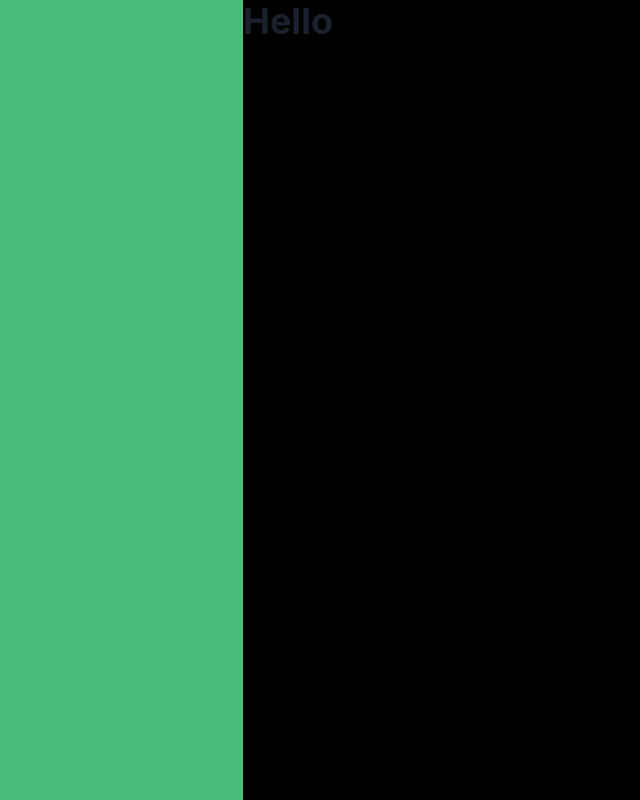
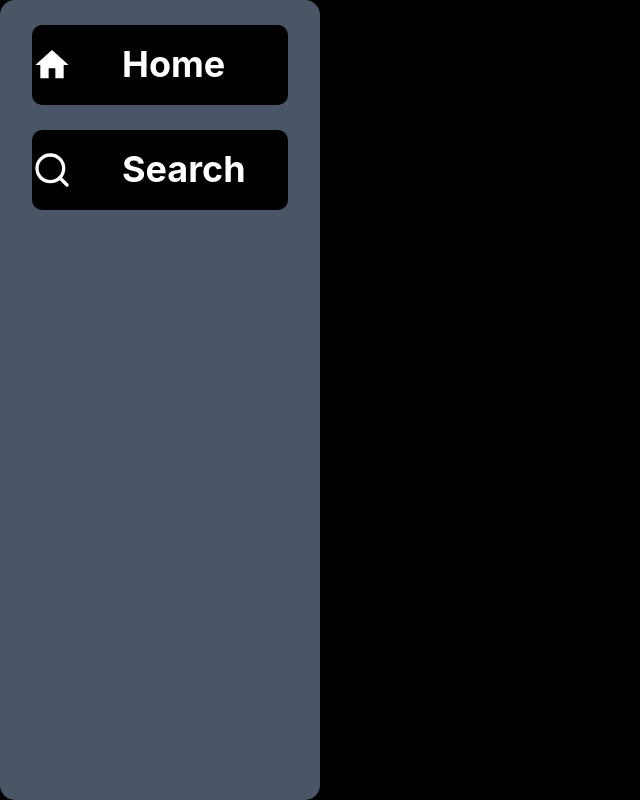
Before and after one commit to VedangKanade20/Spotify-Clone, a React (Create React App) app in the folder clientt/: page / in a window 1280 px wide. Shown: the whole page, without its empty margins (0-640 px from the left). Built offline with nearby package versions, Linux system fonts and the light colour scheme.

Commit message:
1st attempt to design sidebar

```diff
--- a/clientt/src/components/Sidebar.js
+++ b/clientt/src/components/Sidebar.js
@@ -0,0 +1,50 @@
+import { Divider, Flex, Heading } from "@chakra-ui/react";
+import { FiSearch } from "react-icons/fi";
+import { MdHome } from "react-icons/md";
+
+const Sidebar = () => {
+  return (
+    <Flex
+      direction="column"
+      alignItems="center"
+      w="25vw"
+      bgColor="gray.600"
+      borderRadius="15"
+    >
+      <Flex
+        dir="column"
+        gap="50px"
+        alignItems="center"
+        alignContent="center"
+        mt="25px"
+        w="20vw"
+        h="10vh"
+        bgColor="black"
+        borderRadius="10"
+      >
+        <MdHome size="40" color="white" />
+        <Heading as="h3" size="xl" color="white">
+          Home
+        </Heading>
+      </Flex>
+      <Flex
+        dir="column"
+        gap="50px"
+        alignItems="center"
+        alignContent="center"
+        mt="25px"
+        w="20vw"
+        h="10vh"
+        bgColor="black"
+        borderRadius="10"
+      >
+        <FiSearch size="40" color="white" />
+        <Heading as="h3" size="xl" color="white">
+          Search
+        </Heading>
+      </Flex>
+    </Flex>
+  );
+};
+
+export default Sidebar;
--- a/clientt/src/screens/HomeScreen.js
+++ b/clientt/src/screens/HomeScreen.js
@@ -1,18 +1,13 @@
-import { Flex, Heading } from "@chakra-ui/react";
+import { Divider, Flex, Heading } from "@chakra-ui/react";
+import Sidebar from "../components/Sidebar";
 
 const HomeScreen = () => {
   return (
     <Flex direction="row" w="100vw" h="100vh" bgColor="#000000">
-      <Flex /* SideBAR */
-        direction="column"
-        w="300px"
-        h="100vh"
-        alignItems="center"
-        bgColor="green.400"
-      ></Flex>
-      <Flex w="100vw" h="100vh">
-        <Heading>Hello</Heading>
-      </Flex>
+
+        <Sidebar />
+
+
     </Flex>
   );
 };
```
